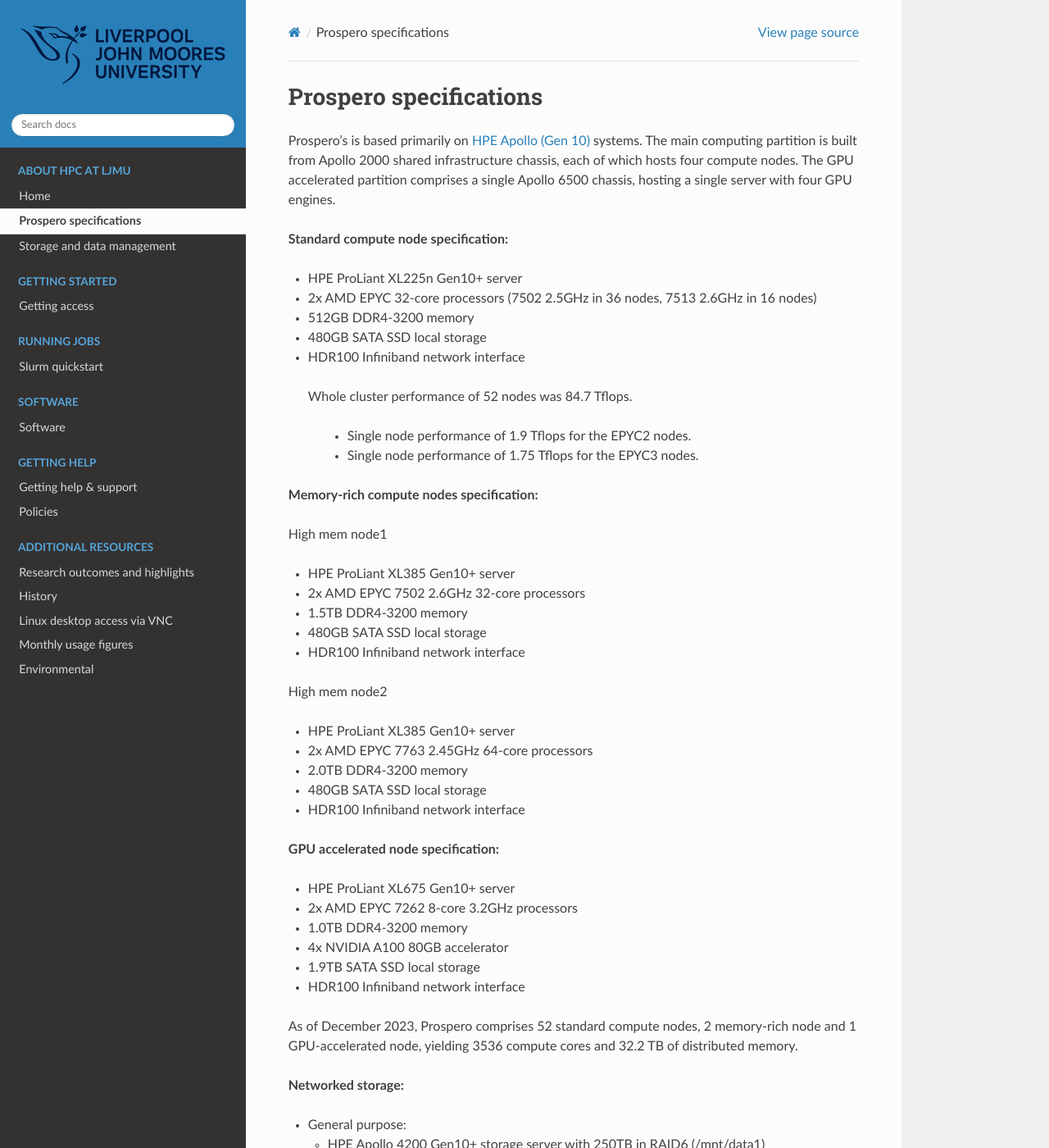
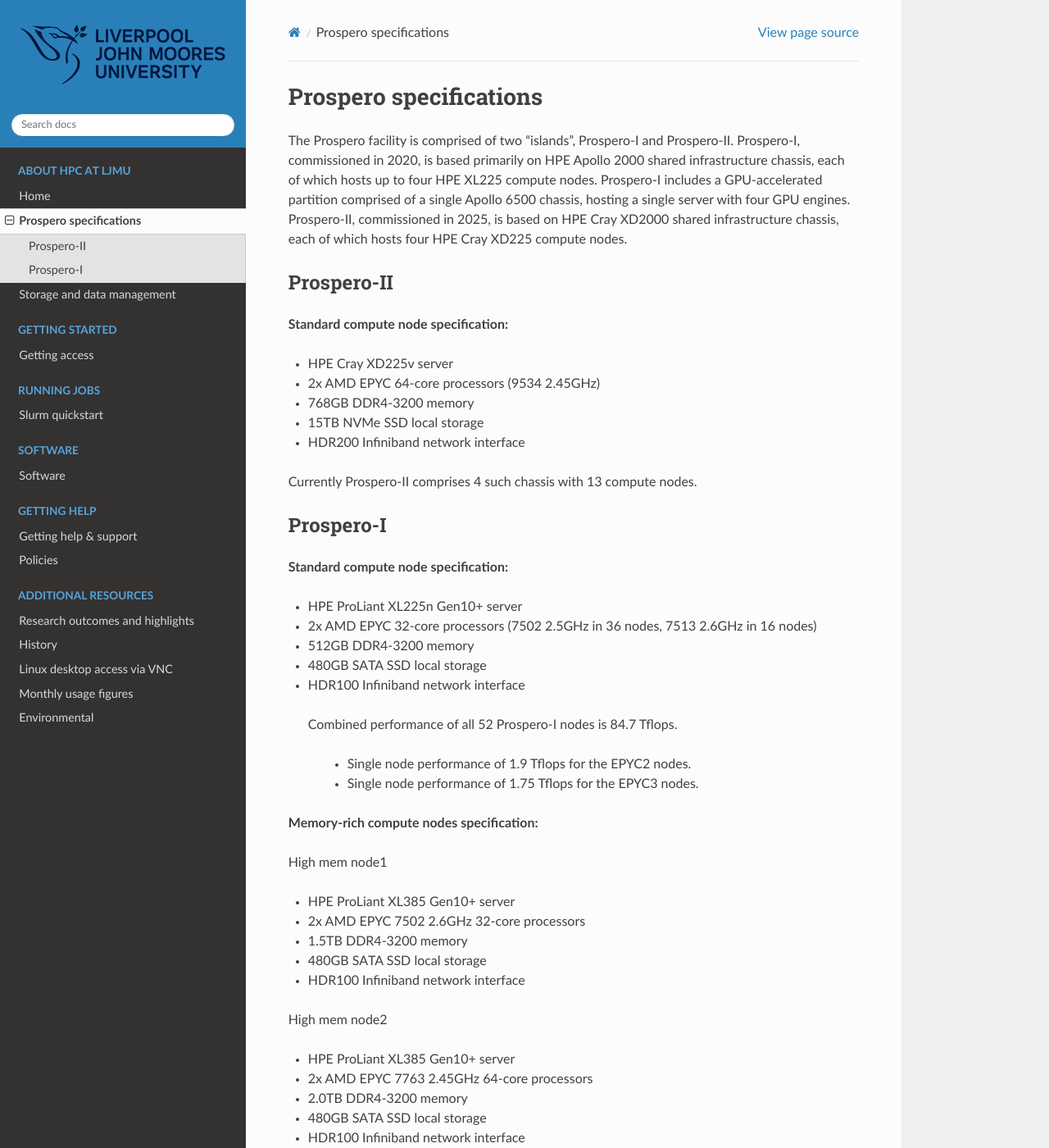
Before and after one commit to astrcrai/prospero-docs, a Sphinx documentation site: the page built from docs/source/specifications.rst, in a window 1280 px wide and 1400 px high. Shown: the whole window at 82% size. Built offline with Sphinx 7.4.7 and the Read the Docs theme 3.1.0, drawn with Linux system fonts in a browser that asks for light colours.

Commit message:
Update specifications.rst

```diff
--- a/docs/source/specifications.rst
+++ b/docs/source/specifications.rst
@@ -1,7 +1,25 @@
 Prospero specifications
 =====
 
-Prospero's is based primarily on `HPE Apollo (Gen 10) <https://www.hpe.com/us/en/compute/hpc/apollo-systems.html>`_ systems. The main computing partition is built from Apollo 2000 shared infrastructure chassis, each of which hosts four compute nodes. The GPU accelerated partition comprises a single Apollo 6500 chassis, hosting a single server with four GPU engines.
+The Prospero facility is comprised of two "islands", Prospero-I and Prospero-II. Prospero-I, commissioned in 2020, is based primarily on HPE Apollo 2000 shared infrastructure chassis, each of which hosts up to four HPE XL225 compute nodes. Prospero-I includes a GPU-accelerated partition comprised of a single Apollo 6500 chassis, hosting a single server with four GPU engines. Prospero-II, commissioned in 2025, is based on HPE Cray XD2000 shared infrastructure chassis, each of which hosts four HPE Cray XD225 compute nodes.
+
+=====
+Prospero-II
+=====
+
+**Standard compute node specification:**
+
+* HPE Cray XD225v server
+* 2x AMD EPYC 64-core processors (9534 2.45GHz)
+* 768GB DDR4-3200 memory
+* 15TB NVMe SSD local storage
+* HDR200 Infiniband network interface
+
+Currently Prospero-II comprises 4 such chassis with 13 compute nodes.
+
+=====
+Prospero-I
+=====
 
 **Standard compute node specification:**
 
@@ -12,11 +30,10 @@
 * HDR100 Infiniband network interface
 
 
- Whole cluster performance of 52 nodes was 84.7 Tflops.
+ Combined performance of all 52 Prospero-I nodes is 84.7 Tflops.
 
   * Single node performance of 1.9 Tflops for the EPYC2 nodes.
   * Single node performance of 1.75 Tflops for the EPYC3 nodes.
-
 
 **Memory-rich compute nodes specification:**
 
```
